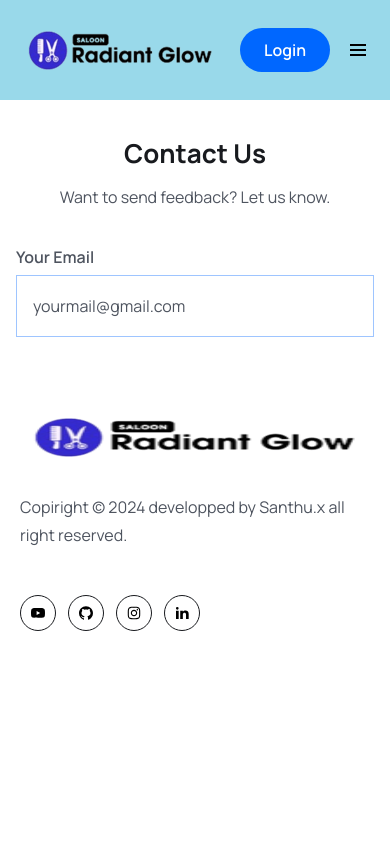
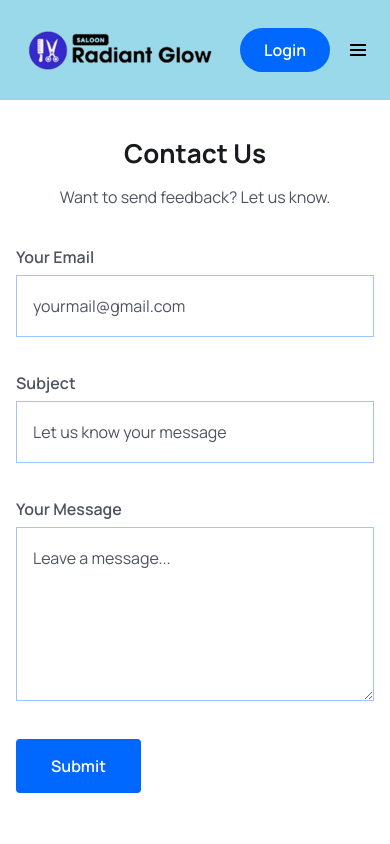
Before and after one commit to santhuxx/RadiantGlowSalon_Web, a React (Vite) app in the folder frontend/: page /contact in a window 390 px wide. Shown: the top 844 px of the page. Built offline with nearby package versions, Linux system fonts and the light colour scheme.

Commit message:
Make some changes

```diff
--- a/frontend/src/pages/Beauticians/Beauticians.jsx
+++ b/frontend/src/pages/Beauticians/Beauticians.jsx
@@ -10,7 +10,7 @@ const Beauticians = () => {
           <div className='max-w-[580px] mt-[30px] mx-auto bg-[#0866ff2c] rounded-md flex items-center justify-between'>
             <input
               type='search'
-              className='py-4 pl-4 pr-2 bg-transparent w-full focus:outline-none cursor-pointer placeholder:text-textColor'
+              className='py-4 pl-4 pr-2 bg-transparent w-full focus:outline-none cursor-text placeholder:text-textColor'
               placeholder='Search Beautician'
             />
             <button className='btn mt-0 rounded-[0px] rounded-r-md'>
--- a/frontend/src/pages/Contact.jsx
+++ b/frontend/src/pages/Contact.jsx
@@ -19,10 +19,35 @@ const Contact = () => {
               type="email"
               id='email'
               placeholder='yourmail@gmail.com'
-              className='form_input mt-1'>
+              className='form_input mt-1 cursor-text'>
             </input>
-
           </div>
+          <div>
+            <label htmlFor='subject' className='form_label'>
+              Subject
+            </label>
+            <input
+              type="text"
+              id='subject'
+              placeholder='Let us know your message'
+              className='form_input mt-1 cursor-text'>
+            </input>
+          </div>
+          <div className='sm:col_span_2'>
+            <label htmlFor='message' className='form_label'>
+              Your Message
+            </label>
+            <textarea
+            rows={5}
+              type="text"
+              id='message'
+              placeholder='Leave a message...'
+              className='form_input mt-1 cursor-text'>
+            </textarea>
+          </div>
+          <button type='submit' className='btn rounded sm:w-fit'>
+            Submit
+          </button>
         </form>
       </div>
     </section>
--- a/frontend/src/pages/Login.jsx
+++ b/frontend/src/pages/Login.jsx
@@ -26,7 +26,7 @@ const Login = () => {
               name='email'
               value={formData.email}
               onChange={handleInputChange}
-              className='w-full px-4 py-3 border-b border-solid border-[#0066ff61] focus:outline-none focus:border-b-primaryColor text-[16px] leading-7 text-headingColor placeholder:text-textColor rounded-md cursor-pointer'
+              className='w-full px-4 py-3 border-b border-solid border-[#0066ff61] focus:outline-none focus:border-b-primaryColor text-[16px] leading-7 text-headingColor placeholder:text-textColor rounded-md cursor-text'
               required
             />
           </div>
@@ -37,7 +37,7 @@ const Login = () => {
               name='password'
               value={formData.password}
               onChange={handleInputChange}
-              className='w-full px-4 py-3 border-b border-solid border-[#0066ff61] focus:outline-none focus:border-b-primaryColor text-[16px] leading-7 text-headingColor placeholder:text-textColor rounded-md cursor-pointer'
+              className='w-full px-4 py-3 border-b border-solid border-[#0066ff61] focus:outline-none focus:border-b-primaryColor text-[16px] leading-7 text-headingColor placeholder:text-textColor rounded-md cursor-text'
               required
             />
           </div>
--- a/frontend/src/pages/Signup.jsx
+++ b/frontend/src/pages/Signup.jsx
@@ -49,7 +49,7 @@ const Signup = () => {
                   name='name'
                   value={formData.name}
                   onChange={handleInputChange}
-                  className='w-full px-4 py-3 border-b border-solid border-[#0066ff61] focus:outline-none focus:border-b-primaryColor text-[16px] leading-7 text-headingColor placeholder:text-textColor rounded-md cursor-pointer'
+                  className='w-full px-4 py-3 border-b border-solid border-[#0066ff61] focus:outline-none focus:border-b-primaryColor text-[16px] leading-7 text-headingColor placeholder:text-textColor rounded-md cursor-text'
                   required
                 />
               </div>
@@ -60,7 +60,7 @@ const Signup = () => {
                   name='email'
                   value={formData.email}
                   onChange={handleInputChange}
-                  className='w-full px-4 py-3 border-b border-solid border-[#0066ff61] focus:outline-none focus:border-b-primaryColor text-[16px] leading-7 text-headingColor placeholder:text-textColor rounded-md cursor-pointer'
+                  className='w-full px-4 py-3 border-b border-solid border-[#0066ff61] focus:outline-none focus:border-b-primaryColor text-[16px] leading-7 text-headingColor placeholder:text-textColor rounded-md cursor-text'
                   required
                 />
               </div>
@@ -71,7 +71,7 @@ const Signup = () => {
                   name='password'
                   value={formData.password}
                   onChange={handleInputChange}
-                  className='w-full px-4 py-3 border-b border-solid border-[#0066ff61] focus:outline-none focus:border-b-primaryColor text-[16px] leading-7 text-headingColor placeholder:text-textColor rounded-md cursor-pointer'
+                  className='w-full px-4 py-3 border-b border-solid border-[#0066ff61] focus:outline-none focus:border-b-primaryColor text-[16px] leading-7 text-headingColor placeholder:text-textColor rounded-md cursor-text'
                   required
                 />
               </div>
```
